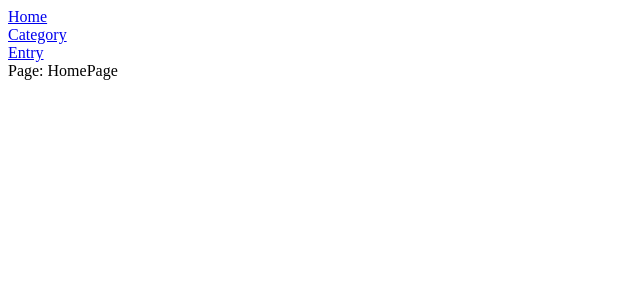
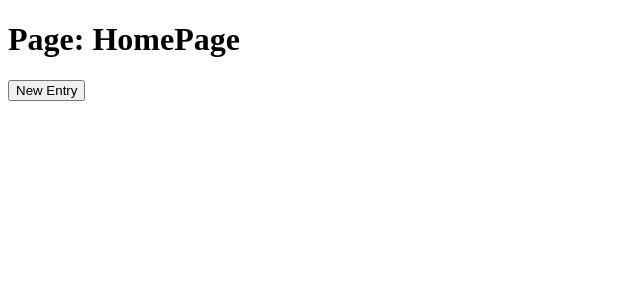
Before and after one commit to Santosh2167/routing-video, a React (Create React App) app in the folder spa/: page / in a window 1280 px wide. Shown: the top 300 px of the page, without its empty margins (0-640 px from the left). Built offline with nearby package versions, Linux system fonts and the light colour scheme.

Commit message:
added router and passed props and custom component to the component

```diff
--- a/spa/src/components/App.js
+++ b/spa/src/components/App.js
@@ -5,20 +5,29 @@
 import NewEntryPage from "./pages/NewEntryPage";
 
 class App extends Component {
-    state = {location: "home"}
+    state = {
+        categories: ["food","thoughts","romance"]
+    }
 
     render() {
-        const {location} = this.state;
+
+
+        const {categories} = this.state;
 
         return(
             <div>
                 <BrowserRouter>
                     <div>
-                        <Link to="/">Home</Link><br/>
-                         <Link to="/category">Category</Link><br/>
-                         <Link to="/entry">Entry</Link><br/>
-                        <Route path="/" component={HomePage}/>
-                        <Route path="/test" component={HomePage}/>
+                        <Route exact path="/" component={HomePage}/>
+                        <Route
+                            exact path="/category"
+                            render={(props)=>{ return <CategorySelectionPage {...props} categories={categories}/>}}
+
+
+
+
+                        />
+                        {/* <Route path="/test" component={HomePage}/>
                         <Route path="/category" component={HomePage}/>
                         <Route path="/category/test/:id" component={HomePage}/>
                         {/* <Route path="/category" component={CategorySelectionPage}/>
--- a/spa/src/components/pages/HomePage.js
+++ b/spa/src/components/pages/HomePage.js
@@ -1,4 +1,5 @@
 import React, {Component} from "react";
+import {Link} from "react-router-dom";
 
 class HomePage extends Component {
 
@@ -9,7 +10,10 @@
     return(
 
         <div>
-            Page: HomePage
+            <h1>Page: HomePage</h1>
+            <Link to="/category">
+                <button>New Entry</button>
+            </Link>
         </div>
     )
 }
```
